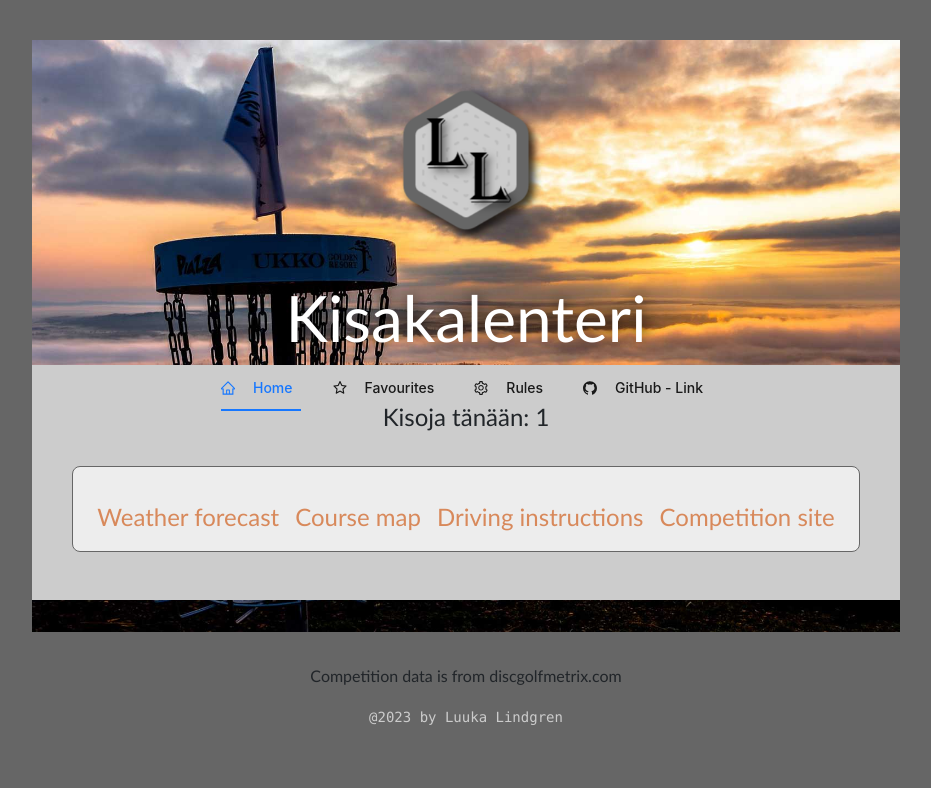
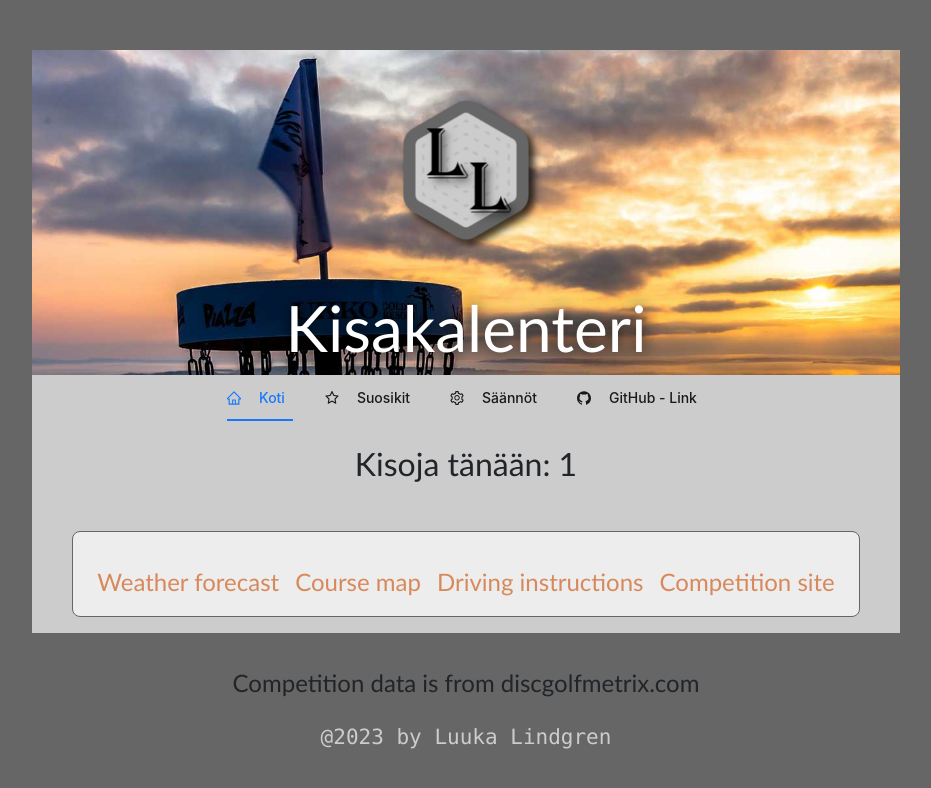
Before and after one commit to Luukalindgren/Competition-calendar, a React (Vite) app: page / in a window 1280 px wide. Shown: the top 788 px of the page, without its empty margins (174-1105 px from the left). Built offline with nearby package versions, Linux system fonts and the light colour scheme; no server answers.

Commit message:
UI fixes, needs still work

```diff
--- a/src/App.css
+++ b/src/App.css
@@ -8,7 +8,7 @@
   background-image: url("/Frisbeegolfkentät.jpg");
   background-size: cover;
   font-size: 1.5em;
-  padding-bottom: 2rem;
+  max-height: 700px;
 }
 .ant-menu {
   justify-content: center;
@@ -47,6 +47,7 @@
 }
 
 .Footer {
+  margin:  1rem -2rem -2rem -2rem;
   padding: 2rem;
   background-color: #666666;
 }
--- a/src/App.jsx
+++ b/src/App.jsx
@@ -13,7 +13,7 @@ import "./App.css";
 // DONE Publish backend to Heroku or AWS or something
 // - FIX render.com that backend runs scraper
 // - Add a area selector that shows the narrows down the competitions to the selected area
-//
+// - Fix CSS, after adding navigation, styling is broken, compare to published version.
 
 function App() {
 
@@ -22,7 +22,6 @@ function App() {
   return (
     <div className="App">
       <Header/>
-      <Footer/>
     </div>
   );
 }
--- a/src/Pages/Favourites.jsx
+++ b/src/Pages/Favourites.jsx
@@ -1,11 +1,14 @@
 import React from "react";
+import Footer from "../components/nav/Footer.jsx";
+import "../App.css";
 
 const Favourites = () => {
   return (
     <div className="Main">
-        <div className="Main-item">
-            <h2>Favourites</h2>
-        </div>
+      <div className="Main-item">
+        <h2>Suosikit</h2>
+      </div>
+      <Footer />
     </div>
   );
 };
--- a/src/Pages/Home.jsx
+++ b/src/Pages/Home.jsx
@@ -2,6 +2,8 @@ import React from "react";
 import { useState, useEffect } from "react";
 import Competition from "../components/Competition";
 import * as ReactBootStarp from "react-bootstrap";
+import Footer from "../components/nav/Footer.jsx";
+import "../App.css";
 
 const Home = () => {
 
@@ -33,11 +35,13 @@ const Home = () => {
 
   return (
     <div className="Main">
-      <h4>
-        {loading
-          ? "Ensimmäinen lataus voi kestää, koska render.com säästää resursseja laittamalla bäkkärin unitilaan..."
-          : "Kisoja tänään: " + competitions.length}{" "}
-      </h4>
+      <div className="Main-item">
+        <h2>
+          {loading
+            ? "Ensimmäinen lataus voi kestää, koska render.com säästää resursseja laittamalla bäkkärin unitilaan..."
+            : "Kisoja tänään: " + competitions.length}{" "}
+        </h2>
+      </div>
       <div className="Main-context">
         {loading ? (
           <ReactBootStarp.Spinner animation="border" />
@@ -56,6 +60,7 @@ const Home = () => {
           </ul>
         )}
       </div>
+      <Footer/>
     </div>
   );
 };
--- a/src/Pages/Rules.jsx
+++ b/src/Pages/Rules.jsx
@@ -1,4 +1,6 @@
 import React from "react";
+import Footer from "../components/nav/Footer.jsx";
+import "../App.css";
 
 const Rules = () => {
   return (
@@ -43,6 +45,7 @@ const Rules = () => {
           Frisbeegolfin virallinen sääntökirja ja kilpailuopas
         </a>
       </div>
+      <Footer/>
     </div>
   );
 };
--- a/src/components/nav/Footer.jsx
+++ b/src/components/nav/Footer.jsx
@@ -1,4 +1,5 @@
 import React from "react";
+import "../../App.css";
 
 const Footer = () => {
   return (
--- a/src/components/nav/Header.jsx
+++ b/src/components/nav/Header.jsx
@@ -22,13 +22,13 @@ const Header = () => {
       <h1>Kisakalenteri</h1>
       <Menu onClick={onClick} selectedKeys={[current]} mode="horizontal">
         <Menu.Item key="home" icon={<HomeOutlined />}>
-          <Link to="/">Home</Link>
+          <Link to="/">Koti</Link>
         </Menu.Item>
         <Menu.Item key="favourites" icon={<StarOutlined />}>
-          <Link to="/favourites">Favourites</Link>
+          <Link to="/favourites">Suosikit</Link>
         </Menu.Item>
         <Menu.Item key="rules" icon={<SettingOutlined />}>
-          <Link to="/rules">Rules</Link>
+          <Link to="/rules">Säännöt</Link>
         </Menu.Item>
         <Menu.Item key="github" icon={<GithubOutlined />}>
           <a
--- a/src/main.jsx
+++ b/src/main.jsx
@@ -6,14 +6,13 @@ import {
   createRoutesFromElements,
   RouterProvider,
 } from "react-router-dom";
-import "bootstrap/dist/css/bootstrap.min.css";
+
 import App from "./App";
 import Favourites from "./Pages/Favourites";
 import Rules from "./Pages/Rules";
 import Home from "./Pages/Home";
 import "./index.css";
 
-// FIX BUG WHEN NAVIGATIN TO OTHER PAGES THE MAIN APP PAGE IS RENDERED TOO
 
 // React Router allows to navigate between pages
 const router = createBrowserRouter(
```
